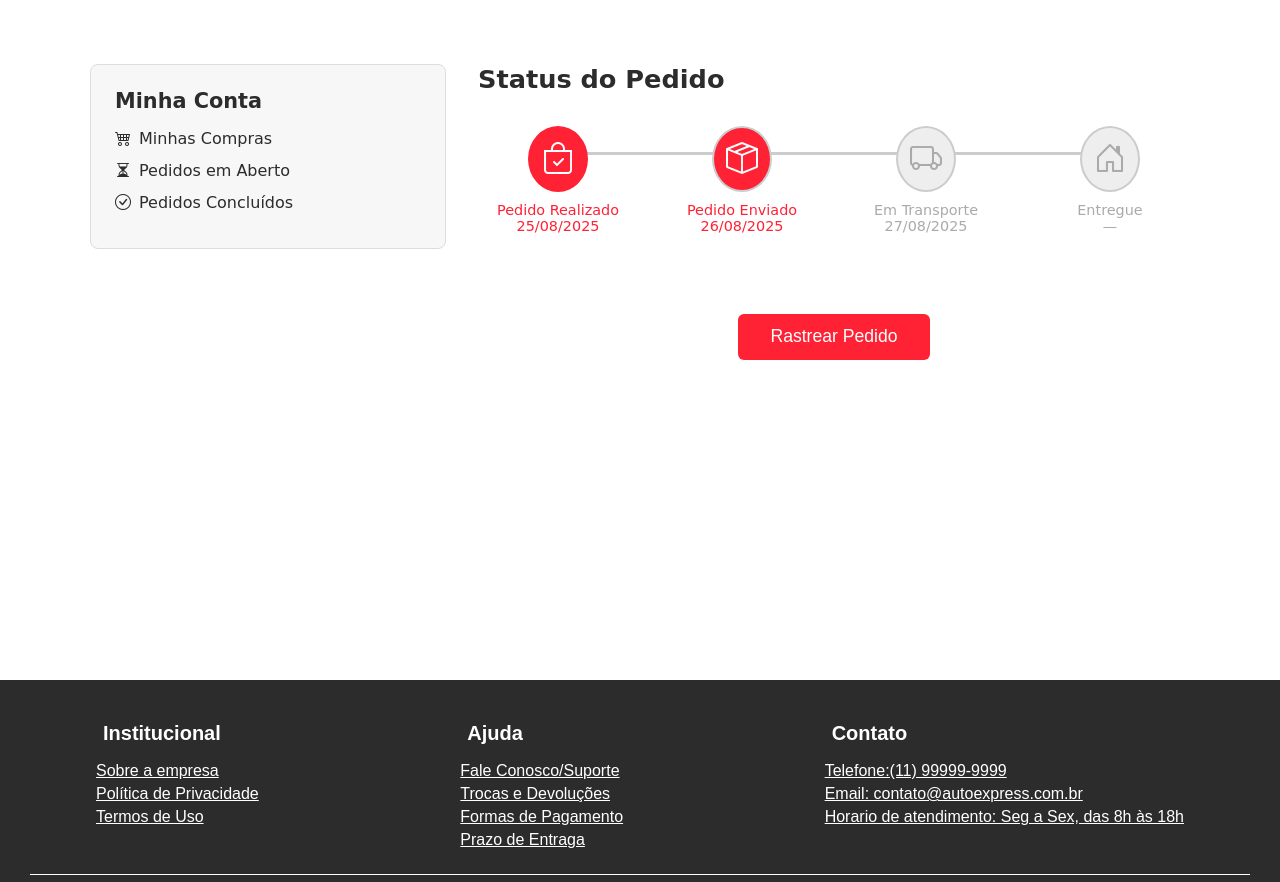
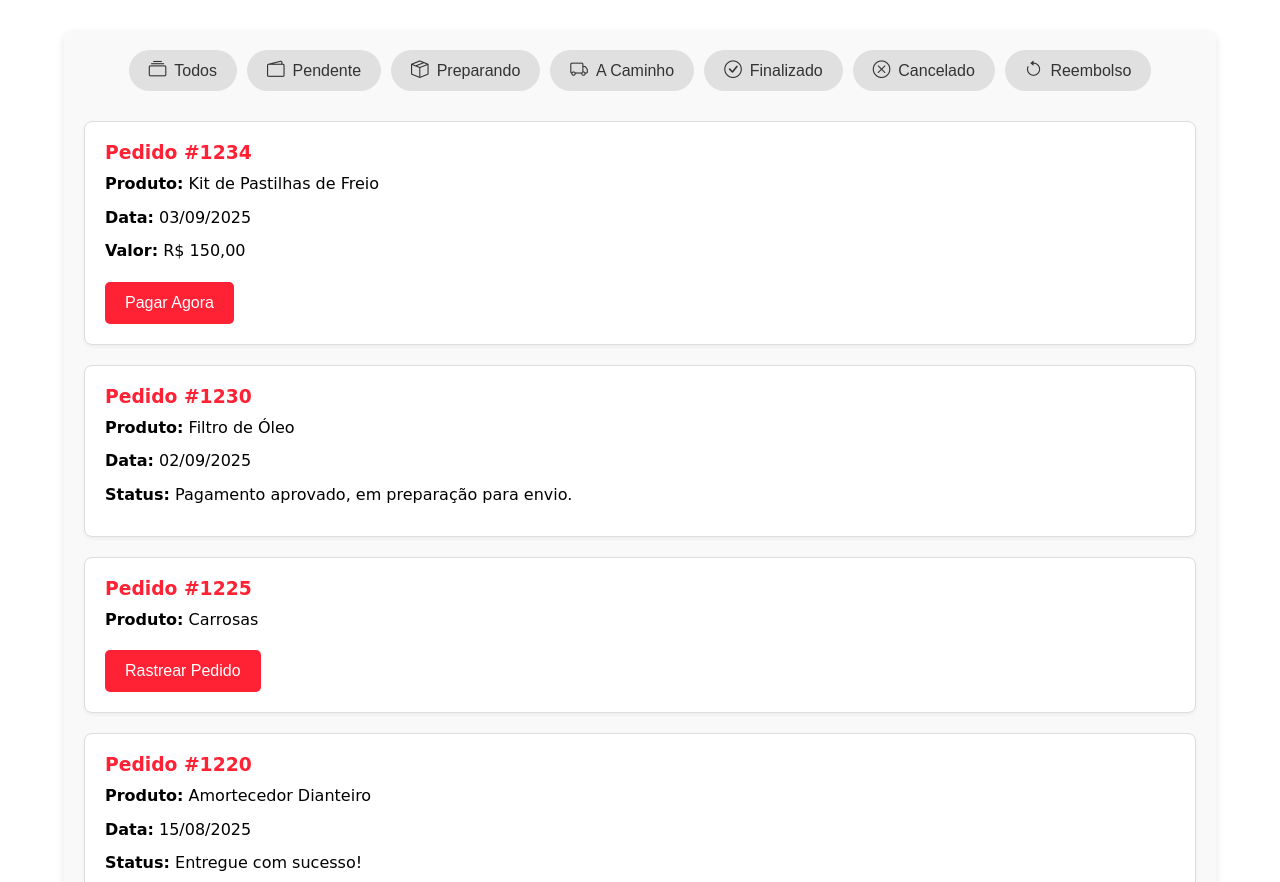
Before and after one commit to JuaenMc/-Autope-as-, a PHP site: page /pages/status.html in a window 1280 px wide. Shown: the part 70-952 px from the top of the page. Run offline with PHP 8.4, Linux system fonts and the light colour scheme.

Commit message:
minhas atualizações

```diff
--- a/css/status.css
+++ b/css/status.css
@@ -1,246 +1,231 @@
-.cart-table{
-    width: 100%;
- border-collapse: collapse;
-}
-.head-item{
-    text-align: start ;
-    border-bottom:0.1rem solid #2c2c2c;
-    padding-bottom: 6px;
-    text-transform: uppercase;
-}
-.col-2, .col-3{
-  width: 26%;
+/* Estilo para a seção principal da área de status */
+.status-area.container {
+    display: flex;
+    flex-direction: column; /* Organiza o menu e o conteúdo em coluna */
+    align-items: center; /* Centraliza o conteúdo */
+    padding: 20px;
+    background-color: #f9f9f9;
+    width: 90%;
+    max-width: 1200px;
+    margin: 30px auto;
+    border-radius: 8px;
+    box-shadow: 0 4px 8px rgba(0,0,0,0.1);
 }
 
+/* Estilo do menu horizontal de filtros */
+.status-filter-menu {
+    display: flex;
+    justify-content: center;
+    gap: 10px; /* Espaçamento entre os botões */
+    margin-bottom: 30px;
+    flex-wrap: wrap; /* Permite que os botões quebrem a linha em telas menores */
+}
 
-.cart-product td{
-    padding: 8px 0;
+.filter-btn {
+    padding: 10px 20px;
+    font-size: 16px;
+    font-weight: 500;
+    color: #333;
+    background-color: #e0e0e0;
+    border: none;
+    border-radius: 25px; /* Bordas arredondadas */
+    cursor: pointer;
+    transition: background-color 0.3s, color 0.3s;
+}
 
+.filter-btn:hover {
+    background-color: #cccccc;
 }
-.product-indentification{
+
+/* Estilo do botão ativo (selecionado) */
+.filter-btn.ativo {
+    background-color: #ff2134; /* Cor principal do seu site */
+    color: #ffffff;
+}
+
+/* Container dos pedidos */
+.pedidos-container {
+    width: 100%;
     display: flex;
-    align-items: center;
+    flex-direction: column;
+    gap: 20px;
 }
-.product-imagem{
-    width: 120px;
-    height: 70px;
 
+/* Estilo de cada item de pedido */
+.pedido-item {
+    background-color: #ffffff;
+    padding: 20px;
+    border-radius: 8px;
+    border: 1px solid #ddd;
+    box-shadow: 0 2px 4px rgba(0,0,0,0.05);
 }
-.product-title{
-    margin-left: 16px;
-    font-size: 1.2rem;
-}
-.product-price{
-    font-family: "Raleway", sans-serif;
 
-}
-.product-qtd{
-    width: 45px;
-    height: 31px;
-    border-radius:6px ;
-    border: 2px solid #000000;
-    text-align: center;
-    background-color: #eee;
-}
-.remove-button{
-    color: #fff;
-    background-color: #ff2134;
-    border-radius: 6px;
-    padding: 5px 10px;
-    cursor: pointer;
-    transition: 0.2s ;
-
-
-
-}
-.remove-button:hover{
-    background-color: #ffff;
+.pedido-item h3 {
+    margin-top: 0;
     color: #ff2134;
 }
 
-.total{
-    border-top: 1px solid #000000;
-    text-align: end;
-    padding: 6px 16px 0 0;
-    font-size: 1.2rem;
-    margin-bottom: 12rem;
+.pedido-item p {
+    margin: 8px 0;
+    line-height: 1.6;
 }
 
-.total strong{
-     margin-right: 12px;
-
-}
-.final-button button a{
-   text-decoration: none;
-}
-.final-button{
+/* Estilo para botões dentro dos cards de pedido */
+.btn-pagar, .btn-rastreio {
     background-color: #ff2134;
+    color: white;
+    padding: 12px 20px;
     border: none;
+    border-radius: 5px;
     cursor: pointer;
-    padding: 0.8rem 3.8rem;
-    color: #fff;
-    font-size: 1.2rem;
-    border-radius: 6px;
-    margin: 0 auto;
-    display: flex;
-    margin-bottom: 12rem;
-
+    font-size: 16px;
+    margin-top: 10px;
+    transition: background-color 0.3s;
 }
 
+.btn-pagar:hover, .btn-rastreio:hover {
+    background-color: #c41a28; /* Um tom mais escuro para o hover */
+}
+/* Adicione estas regras ao seu arquivo status.css */
 
-.final-button:hover{
-    background-color: #ffff;
-    border: 1px solid #ff2134;
-    transition: 0.2s;
-}
-    .final-button a:hover{
-        color: #ff2134;
-    }
-
-footer{
-    margin-top: 25%;
-}
-/* Container da timeline */
-.status-compra {
-  margin: 4rem auto;
-  text-align: center;
-  max-width: 900px;
+.filter-btn {
+    /* Alinha o ícone e o texto verticalmente */
+    display: inline-flex;
+    align-items: center;
+    justify-content: center;
+    gap: 8px; /* Espaço entre o ícone e o texto */
 }
 
-.status-compra h2 {
-  margin-bottom: 2rem;
-  font-size: 1.6rem;
-  color: #2c2c2c;
+.filter-btn i {
+    font-size: 1.1em; /* Deixa o ícone um pouco maior que o texto */
+}
+/* Estilos para o Modal de Rastreio */
+.modal-overlay {
+    position: fixed; /* Fica fixo na tela */
+    top: 0;
+    left: 0;
+    width: 100%;
+    height: 100%;
+    background-color: rgba(0, 0, 0, 0.6); /* Fundo escuro semi-transparente */
+    display: flex;
+    justify-content: center;
+    align-items: center;
+    z-index: 1000; /* Garante que fique na frente de tudo */
 }
 
-/* Grid do status */
-.status-grid {
-  display: grid;
-  grid-template-columns: repeat(4, 1fr);
-  gap: 1.5rem;
-  position: relative;
+.modal-content {
+    background-color: #fff;
+    padding: 30px;
+    border-radius: 8px;
+    box-shadow: 0 5px 15px rgba(0,0,0,0.3);
+    width: 90%;
+    max-width: 500px;
+    position: relative;
+    animation: fadeIn 0.3s ease-in-out;
 }
 
-.status-item {
-  display: flex;
-  flex-direction: column;
-  align-items: center;
-  color: #aaa;
-  font-size: 0.9rem;
+.modal-close {
+    position: absolute;
+    top: 10px;
+    right: 20px;
+    font-size: 28px;
+    font-weight: bold;
+    color: #888;
+    cursor: pointer;
 }
 
-.status-item i {
-  font-size: 2rem;
-  margin-bottom: 0.6rem;
-  background: #eee;
-  padding: 12px;
-  border-radius: 50%;
-  border: 2px solid #aaa;
+.modal-close:hover {
+    color: #333;
 }
 
-/* Ativo */
-.status-item.ativo {
-  color: #ff2134;
+#info-rastreio ul {
+    list-style: none;
+    padding: 0;
+    margin-top: 15px;
 }
 
-.status-item.ativo i {
-  background: #ff2134;
-  color: #fff;
-  border: 2px solid #ff2134;
+#info-rastreio li {
+    padding: 10px 0;
+    border-bottom: 1px solid #eee;
 }
 
-/* Linha conectora */
-.status-grid::before {
-  content: "";
-  position: absolute;
-  top: 1.6rem;
-  left: 12%;
-  width: 76%;
-  height: 3px;
-  background: #ccc;
-  z-index: -1;
+#info-rastreio li:last-child {
+    border-bottom: none;
 }
 
-.status-grid .ativo ~ .status-item i {
-  border-color: #ccc;
+/* Animação simples para o modal aparecer */
+@keyframes fadeIn {
+    from {
+        opacity: 0;
+        transform: scale(0.9);
+    }
+    to {
+        opacity: 1;
+        transform: scale(1);
+    }
+}
+/* Estilos para o Modal de Rastreio */
+.modal-overlay {
+    position: fixed; /* Fica fixo na tela */
+    top: 0;
+    left: 0;
+    width: 100%;
+    height: 100%;
+    background-color: rgba(0, 0, 0, 0.6); /* Fundo escuro semi-transparente */
+    display: flex;
+    justify-content: center;
+    align-items: center;
+    z-index: 1000; /* Garante que fique na frente de tudo */
 }
 
-/* Botão rastreio */
-.btn-rastreio {
-  margin-top: 2.5rem;
-  background-color: #ff2134;
-  color: #fff;
-  border: none;
-  padding: 0.8rem 2rem;
-  border-radius: 6px;
-  font-size: 1.1rem;
-  cursor: pointer;
-  transition: 0.3s;
+.modal-content {
+    background-color: #fff;
+    padding: 30px;
+    border-radius: 8px;
+    box-shadow: 0 5px 15px rgba(0,0,0,0.3);
+    width: 90%;
+    max-width: 500px;
+    position: relative;
+    animation: fadeIn 0.3s ease-in-out;
 }
 
-.btn-rastreio:hover {
-  background: #fff;
-  color: #ff2134;
-  border: 1px solid #ff2134;
+.modal-close {
+    position: absolute;
+    top: 10px;
+    right: 20px;
+    font-size: 28px;
+    font-weight: bold;
+    color: #888;
+    cursor: pointer;
 }
 
-/* Layout geral - agora menu fica na esquerda */
-.status-area {
-  display: grid;
-  grid-template-columns: 1fr 2fr; /* Menu menor, timeline maior */
-  gap: 2rem;
-  margin: 4rem auto;
-  max-width: 1100px;
+.modal-close:hover {
+    color: #333;
 }
 
-/* Menu lateral */
-.status-col-esquerda {
-  background: #f7f7f7;
-  border: 1px solid #ddd;
-  border-radius: 8px;
-  padding: 1.5rem;
-  height: fit-content;
+#info-rastreio ul {
+    list-style: none;
+    padding: 0;
+    margin-top: 15px;
 }
 
-.status-col-esquerda h3 {
-  margin-bottom: 1rem;
-  font-size: 1.3rem;
-  color: #2c2c2c;
+#info-rastreio li {
+    padding: 10px 0;
+    border-bottom: 1px solid #eee;
 }
 
-.status-col-esquerda ul {
-  list-style: none;
-  padding: 0;
+#info-rastreio li:last-child {
+    border-bottom: none;
 }
 
-.status-col-esquerda ul li {
-  margin: 0.8rem 0;
+/* Animação simples para o modal aparecer */
+@keyframes fadeIn {
+    from {
+        opacity: 0;
+        transform: scale(0.9);
+    }
+    to {
+        opacity: 1;
+        transform: scale(1);
+    }
 }
-
-.status-col-esquerda ul li a {
-  text-decoration: none;
-  color: #2c2c2c;
-  font-size: 1rem;
-  display: flex;
-  align-items: center;
-  gap: 8px;
-  transition: 0.2s;
-}
-
-.status-col-esquerda ul li a:hover {
-  color: #ff2134;
-}
-
-/* Coluna direita (timeline) */
-.status-col-direita h2 {
-  margin-bottom: 2rem;
-  font-size: 1.6rem;
-  color: #2c2c2c;
-}
-
-/* Botão rastreio centralizado */
-.rastreio {
-  display: flex;
-  justify-content: center;
-  margin-top: 2.5rem;
-}
--- a/pages/status.html
+++ b/pages/status.html
@@ -6,12 +6,11 @@
 
     <link rel="stylesheet" href="https://cdn.jsdelivr.net/npm/bootstrap-icons@1.11.3/font/bootstrap-icons.css">
 
-
     <meta charset="UTF-8">
     <meta name="viewport" content="width=device-width,initial-scale=1.0">
-    <script  type="text/javascript" src="../script/carinho.js"></script>
+    <script type="text/javascript" src="../script/carinho.js"></script>
     <script type="text/javascript" src="../script/menu.js"></script>
-    <title>Carrinho | Ecommercer </title>
+    <title>Status do Pedido | AutoPeças Express</title>
 </head>
 <body>
     <header>
@@ -21,94 +20,91 @@
                 <nav>
                     <ul>
                         <li><a href="../index.html">Home</a></li>
-
                         <li><a href="produtos.html">Produtos</a></li>
-
                         <li><a href="">Entrar</a></li>
-
                         <li><a href="cadastro.html">Cadastro</a></li>
-                  </li>
                     </ul>
                 </nav>
 
                 <div class="canto">
                     <figure class="perfil">
-                    <a href="perfil.php"><img src="../img/perfil (2).png" alt=""></a>
+                        <a href="perfil.php"><img src="../img/perfil (2).png" alt="Perfil"></a>
                     </figure>
                     <figure class="nav-icon-container">
-                <img src="../img/carrinho.png" alt="">
+                        <img src="../img/carrinho.png" alt="Carrinho">
                     </figure>
-
                     <figure>
-                <img onload="menu();" src="..//img/menu.png" alt="" class="menu-button">
+                        <img onload="menu();" src="../img/menu.png" alt="Menu" class="menu-button">
                     </figure>
                 </div>
             </div>
-
         </div>
     </header>
 
     <section class="status-area container">
-
-  <!-- Coluna esquerda - Menu lateral -->
-  <aside class="status-col-esquerda">
-    <h3>Minha Conta</h3>
-    <ul>
-      <li><a href="minhas-compras.html"><i class="bi bi-cart4"></i> Minhas Compras</a></li>
-      <li><a href="pedidos-abertos.html"><i class="bi bi-hourglass-split"></i> Pedidos em Aberto</a></li>
-      <li><a href="pedidos-concluidos.html"><i class="bi bi-check-circle"></i> Pedidos Concluídos</a></li>
-    </ul>
-  </aside>
-
-  <!-- Coluna direita - Timeline -->
-  <div class="status-col-direita">
-    <h2>Status do Pedido</h2>
-
-    <div class="status-grid">
-      <div class="status-item ativo">
-        <i class="bi bi-bag-check"></i>
-        <p>Pedido Realizado</p>
-        <span>25/08/2025</span>
+        <div class="status-filter-menu">
+            <button class="filter-btn" onclick="filtrarStatus('todos')">
+                <i class="bi bi-collection"></i> Todos
+            </button>
+            <button class="filter-btn" onclick="filtrarStatus('pagar')">
+                <i class="bi bi-wallet2"></i> Pendente
+            </button>
+            <button class="filter-btn" onclick="filtrarStatus('preparando')">
+                <i class="bi bi-box-seam"></i> Preparando
+            </button>
+            <button class="filter-btn" onclick="filtrarStatus('caminho')">
+                <i class="bi bi-truck"></i> A Caminho
+            </button>
+            <button class="filter-btn" onclick="filtrarStatus('finalizado')">
+                <i class="bi bi-check-circle"></i> Finalizado
+            </button>
+            <button class="filter-btn" onclick="filtrarStatus('cancelado')">
+                <i class="bi bi-x-circle"></i> Cancelado
+            </button>
+            <button class="filter-btn" onclick="filtrarStatus('reembolso')">
+                <i class="bi bi-arrow-counterclockwise"></i> Reembolso
+            </button>
         </div>
 
-      <div class="status-item ativo">
-        <i class="bi bi-box-seam"></i>
-        <p>Pedido Enviado</p>
-        <span>26/08/2025</span>
+        <div class="pedidos-container">
+            <div class="pedido-item" data-status="pagar">
+                <h3>Pedido #1234</h3>
+                <p><strong>Produto:</strong> Kit de Pastilhas de Freio</p>
+                <p><strong>Data:</strong> 03/09/2025</p>
+                <p><strong>Valor:</strong> R$ 150,00</p>
+                <button class="btn-pagar">Pagar Agora</button>
             </div>
 
-      <div class="status-item">
-        <i class="bi bi-truck"></i>
-        <p>Em Transporte</p>
-        <span>27/08/2025</span>
+            <div class="pedido-item" data-status="preparando">
+                <h3>Pedido #1230</h3>
+                <p><strong>Produto:</strong> Filtro de Óleo</p>
+                <p><strong>Data:</strong> 02/09/2025</p>
+                <p><strong>Status:</strong> Pagamento aprovado, em preparação para envio.</p>
             </div>
 
-      <div class="status-item">
-        <i class="bi bi-house-door"></i>
-        <p>Entregue</p>
-        <span>—</span>
+            <div class="pedido-item" data-status="caminho">
+                <h3>Pedido #1225</h3>
+                <p><strong>Produto:</strong> Carrosas</p>
+                <button class="btn-rastreio" onclick="abrirModalRastreio('#1225', 'BR123456789BR')">
+                    Rastrear Pedido
+                </button>
+            </div>
+
+             <div class="pedido-item" data-status="finalizado">
+                <h3>Pedido #1220</h3>
+                <p><strong>Produto:</strong> Amortecedor Dianteiro</p>
+                <p><strong>Data:</strong> 15/08/2025</p>
+                <p><strong>Status:</strong> Entregue com sucesso!</p>
+            </div>
+
+            <div class="pedido-item" data-status="cancelado">
+                <h3>Pedido #1215</h3>
+                <p><strong>Produto:</strong> Kit Correia Dentada</p>
+                <p><strong>Data:</strong> 10/08/2025</p>
+                <p><strong>Status:</strong> Pedido cancelado pelo usuário.</p>
             </div>
         </div>
-
-    <!-- Botão rastreio centralizado -->
-    <div class="rastreio">
-      <button class="btn-rastreio" onclick="abrirRastreio()">Rastrear Pedido</button>
-    </div>
-  </div>
-
     </section>
-
-<script>
-function abrirRastreio(){
-  let rastreio = window.open("", "Rastreio", "width=400,height=300");
-  rastreio.document.write("<h2 style='font-family:sans-serif;color:#ff2134'>Rastreio</h2>");
-  rastreio.document.write("<p><strong>Código:</strong> BR123456789XYZ</p>");
-  rastreio.document.write("<p>Status atual: Em transporte para São Paulo/SP</p>");
-  rastreio.document.write("<p>Previsão de entrega: 29/08/2025</p>");
-}
-</script>
-
-
 
     <footer>
         <div class="footer-superior-completa">
@@ -126,7 +122,7 @@ function abrirRastreio(){
                     <li><a href="">Fale Conosco/Suporte</a></li>
                     <li><a href="">Trocas e Devoluções</a></li>
                     <li><a href="">Formas de Pagamento</a></li>
-                    <li><a href="">Prazo de Entraga</a></li>
+                    <li><a href="">Prazo de Entrega</a></li>
                 </ul>
             </div>
             <div class="footer-superior-direito">
@@ -143,11 +139,9 @@ function abrirRastreio(){
             <div class="footer-inferior-esquerdo">
                 <h4>Meios de pagamento:</h4>
                 <figure class="image-pag">
-                        <img src="https://img.icons8.com/color/48/000000/visa.png"
-                         alt="Visa" />
-                        <img src="https://img.icons8.com/color/48/000000/mastercard.png"  alt="Mastercard" />
+                    <img src="https://img.icons8.com/color/48/000000/visa.png" alt="Visa" />
+                    <img src="https://img.icons8.com/color/48/000000/mastercard.png" alt="Mastercard" />
                     <img src="https://img.icons8.com/fluency/48/pix.png" alt="Pix" />
-
                 </figure>
             </div>
             <div class="footer-inferior-direito">
@@ -156,16 +150,67 @@ function abrirRastreio(){
                     <a href="#"><img src="https://img.icons8.com/ios-filled/30/ffffff/facebook.png" alt="Facebook" /></a>
                     <a href="#"><img src="https://img.icons8.com/ios-filled/30/ffffff/instagram-new.png" alt="Instagram" /></a>
                     <a href="#"><img src="https://img.icons8.com/ios-filled/30/ffffff/youtube-play.png" alt="YouTube" /></a>
+                </div>
+            </div>
+        </div>
+    </footer>
 
+    <div id="modal-rastreio" class="modal-overlay" style="display: none;">
+        <div class="modal-content">
+            <span class="modal-close" onclick="fecharModalRastreio()">&times;</span>
+            <h2><i class="bi bi-truck"></i> Status do Rastreio</h2>
+            <div id="info-rastreio">
+                <p><strong>Pedido:</strong> <span id="rastreio-pedido"></span></p>
+                <p><strong>Código:</strong> <span id="rastreio-codigo"></span></p>
+                <hr>
+                <ul>
+                    <li><strong>29/08/2025, 14:30:</strong> Objeto em trânsito - de São Paulo/SP para Rio de Janeiro/RJ</li>
+                    <li><strong>28/08/2025, 09:00:</strong> Objeto postado após o horário limite da agência</li>
+                    <li><strong>27/08/2025, 18:12:</strong> Objeto postado</li>
+                </ul>
             </div>
         </div>
     </div>
 
+    <script>
+        // Função para filtrar os pedidos por status
+        function filtrarStatus(status) {
+            const todosPedidos = document.querySelectorAll('.pedido-item');
 
-        </footer>
+            todosPedidos.forEach(pedido => {
+                if (status === 'todos' || pedido.getAttribute('data-status') === status) {
+                    pedido.style.display = 'block';
+                } else {
+                    pedido.style.display = 'none';
+                }
+            });
 
+            const todosBotoes = document.querySelectorAll('.filter-btn');
+            todosBotoes.forEach(btn => {
+                btn.classList.remove('ativo');
+            });
 
+            const botaoAtivo = document.querySelector(filter-btn[onclick="filtrarStatus('${status}')"]);
+            if (botaoAtivo) {
+                botaoAtivo.classList.add('ativo');
+            }
+        }
 
+        // Garante que a aba "Todos" comece ativa ao carregar a página
+        document.addEventListener('DOMContentLoaded', function() {
+            filtrarStatus('todos');
+        });
 
+        // Funções para controlar o Modal de Rastreio
+        function abrirModalRastreio(numPedido, codRastreio) {
+            document.getElementById('rastreio-pedido').innerText = numPedido;
+            document.getElementById('rastreio-codigo').innerText = codRastreio;
+            document.getElementById('modal-rastreio').style.display = 'flex';
+        }
+
+        function fecharModalRastreio() {
+            document.getElementById('modal-rastreio').style.display = 'none';
+        }
+    </script>
 </body>
 </html>
```
Lines whose indentation alone changed are shown as unchanged.
